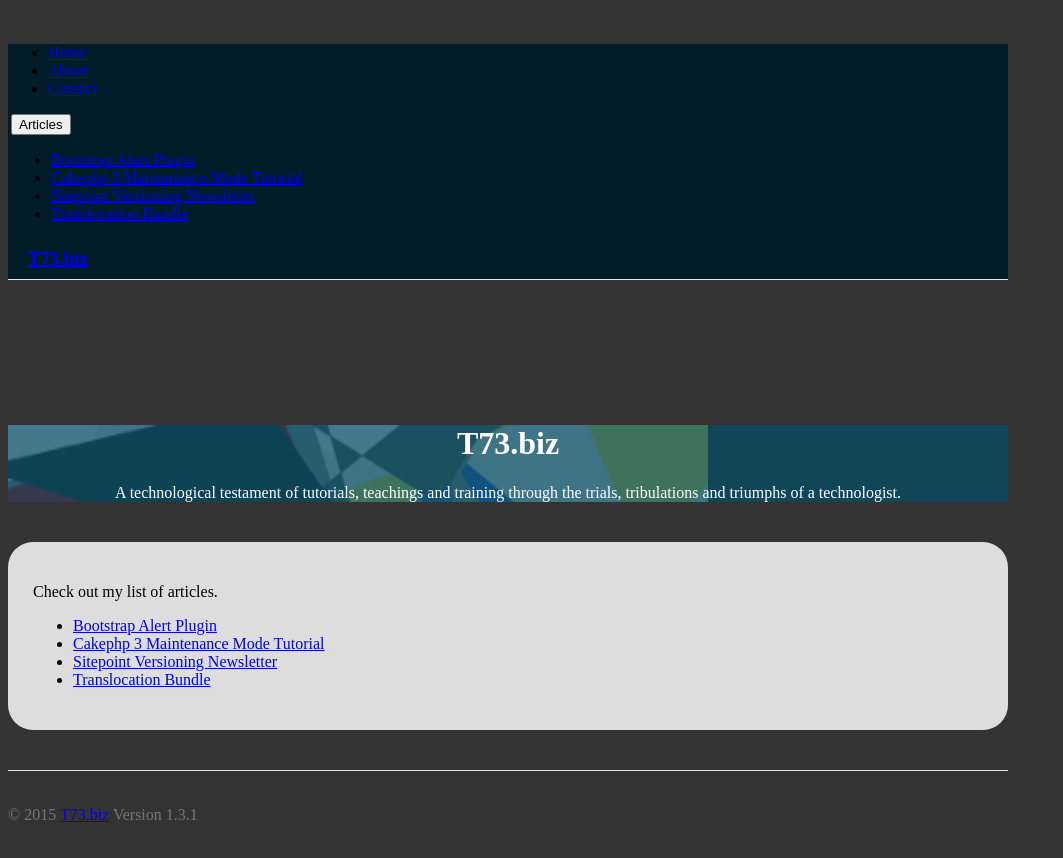
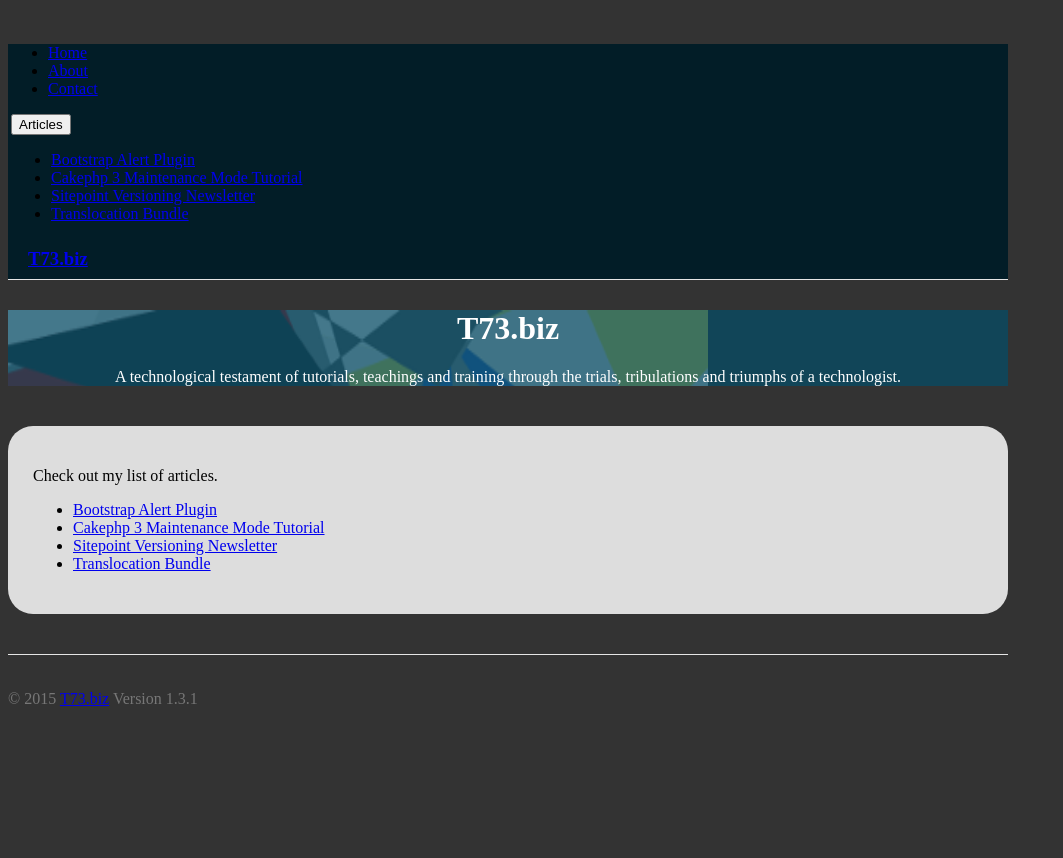
Before and after one commit to t73biz/t73.biz, a plain HTML site: page app/index.html in a window 1280 px wide. Shown: the whole page, without its empty margins (0-1063 px from the left). After the commit the page ends 800 px from the top, so only its background shows below. Drawn offline with nearby package versions, Linux system fonts and the light colour scheme.

Commit message:
No Adsense

```diff
--- a/app/index.html
+++ b/app/index.html
@@ -40,15 +40,6 @@
                 <div class="g-follow" data-href="https://plus.google.com/u/0/+RonChaplin702" data-rel="author"></div>
             </span>
         </div>
-        <script async src="//pagead2.googlesyndication.com/pagead/js/adsbygoogle.js"></script>
-        <!-- Main Page -->
-        <ins class="adsbygoogle"
-             style="display:inline-block;width:728px;height:90px"
-             data-ad-client="ca-pub-3601616883832619"
-             data-ad-slot="4976950285"></ins>
-        <script>
-        (adsbygoogle = window.adsbygoogle || []).push({});
-        </script>
         <div ui-view></div>
 
         <div class="footer">
```
